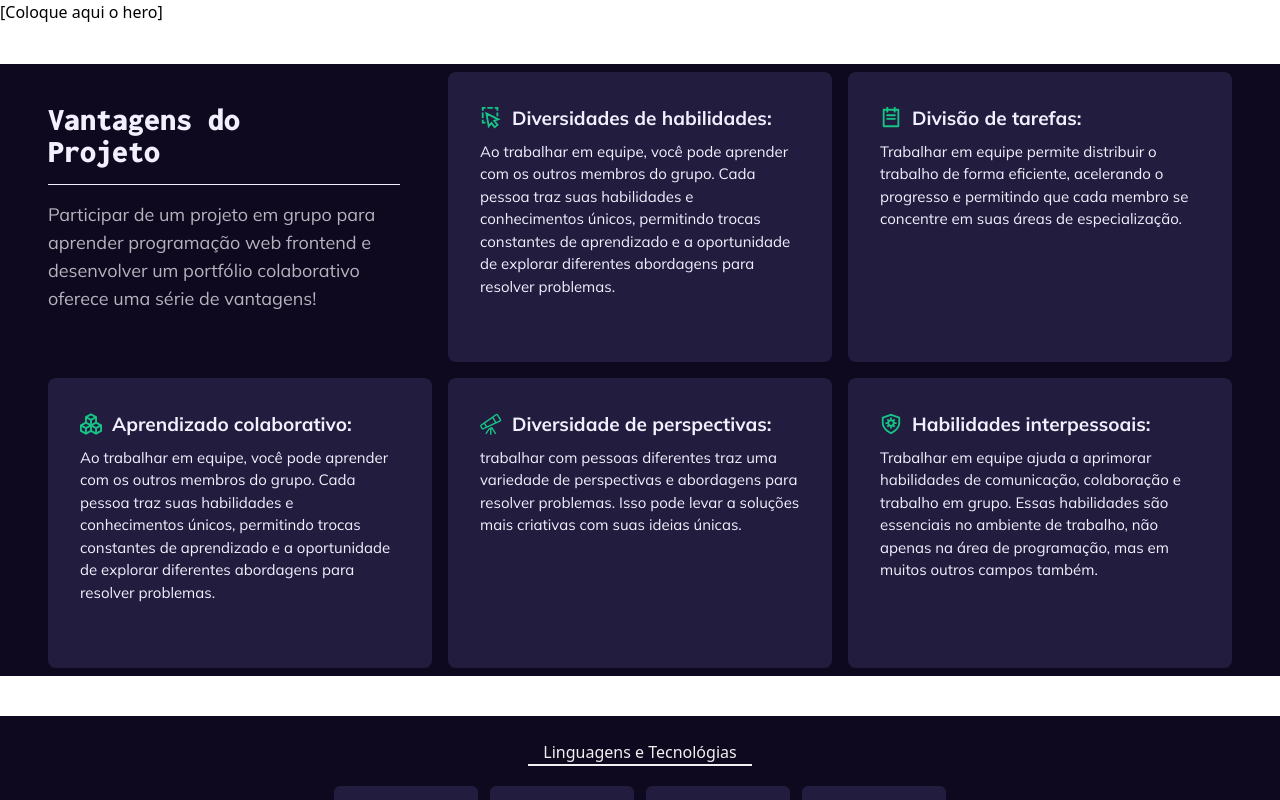
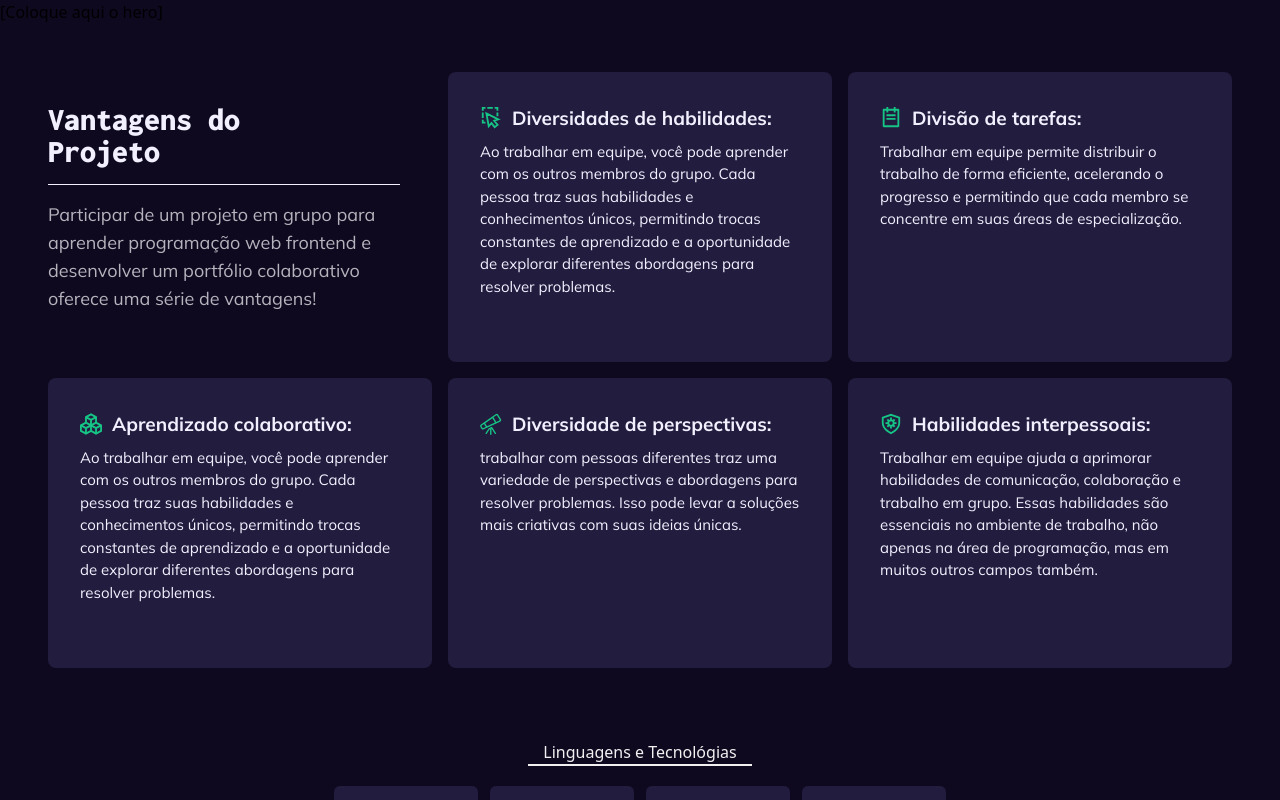
Before and after one commit to Projeto-FrontEnd-Fusion/portifolio-colaborativo-code-wizard, a React (Vite) app: page / in a window 1280 px wide. Shown: the top 800 px of the page. Built offline with nearby package versions, Linux system fonts and the light colour scheme; no server answers; data requests are answered from the project's data file.

Commit message:
STYLE : Adicionado cor de fundo principal

```diff
--- a/src/App.jsx
+++ b/src/App.jsx
@@ -8,7 +8,7 @@ import React from "react";
 
 function App() {
   return (
-    <div className="flex flex-col gap-10">
+    <div className="flex flex-col gap-10 bg-dark-color">
       <span>[Coloque aqui o hero]</span>
       <Advantages />
       <LingeTecs/>
```
